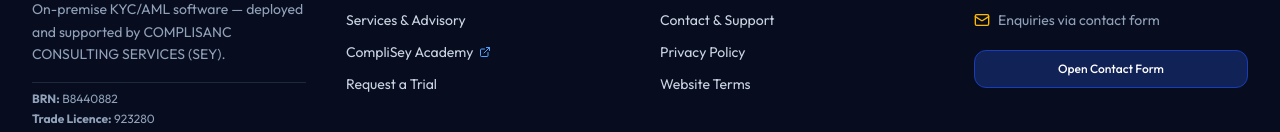
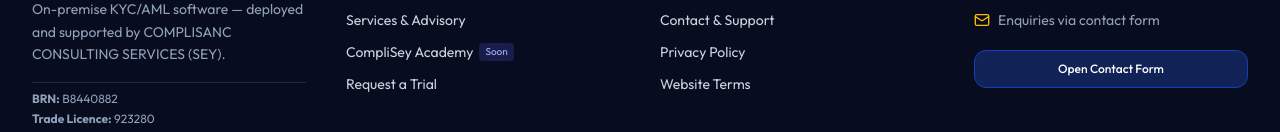
Before and after one commit to msimonitc-web/CompliSeySite, a React (Vite) app: page / in a window 1280 px wide. Shown: the part 3725-3857 px from the top of the page. Built offline with nearby package versions, Linux system fonts and the light colour scheme.

Commit message:
Update footer academy link to internal view with Soon badge

```diff
--- a/src/components/Footer.tsx
+++ b/src/components/Footer.tsx
@@ -60,15 +60,13 @@
                 </button>
               </li>
               <li>
-                <a
-                  href="https://academy.complisey.com"
-                  target="_blank"
-                  rel="noopener noreferrer"
-                  className="hover:text-amber-400 transition-colors flex items-center gap-1.5"
+                <button
+                  onClick={() => handleLinkClick('academy')}
+                  className="hover:text-amber-400 transition-colors text-left flex items-center gap-1.5"
                 >
                   <span>CompliSey Academy</span>
-                  <ExternalLink className="w-3 h-3 text-blue-400" />
-                </a>
+                  <span className="text-[10px] bg-indigo-500/20 text-indigo-300 px-1.5 py-0.5 rounded">Soon</span>
+                </button>
               </li>
               <li>
                 <button
```
